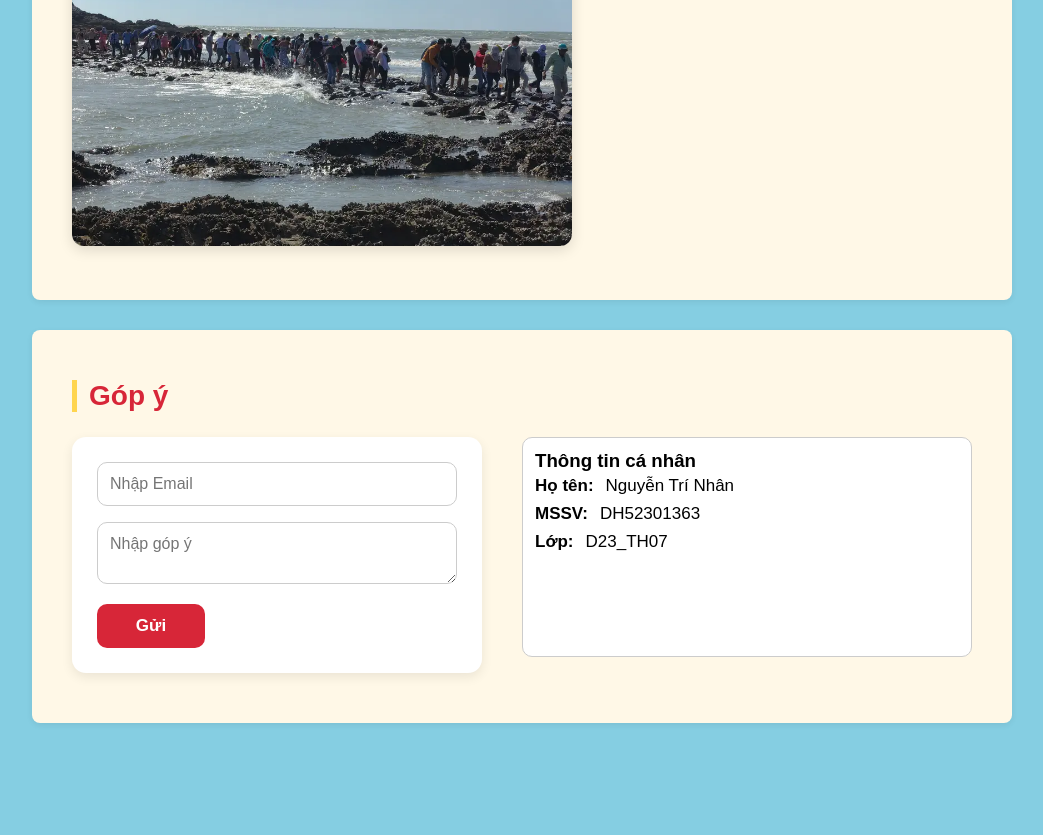
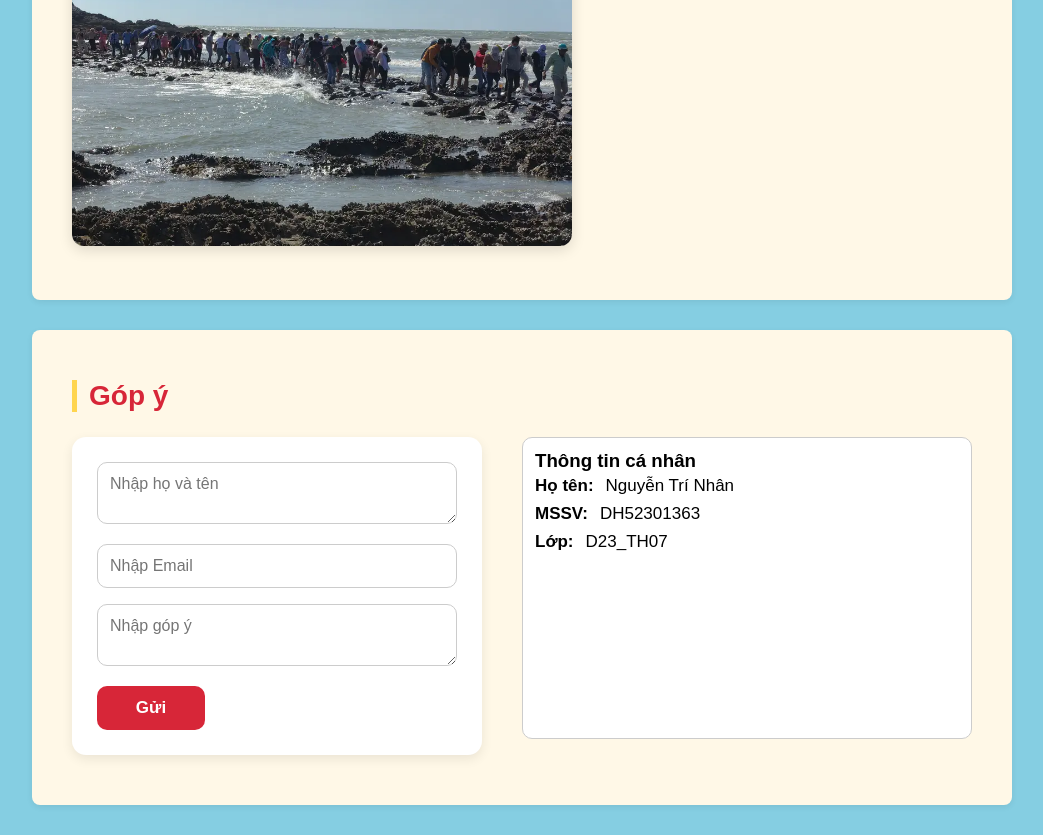
Before and after one commit to Tris3107/NguyenTriNhan, a plain HTML site: page index.html in a window 1280 px wide. Shown: the part 6856-7691 px from the top of the page, without its empty margins (118-1161 px from the left). Before the commit the page ends 7609 px from the top, so only its background shows below. Drawn offline with Linux system fonts and the light colour scheme.

Commit message:
Update index.html

```diff
--- a/index.html
+++ b/index.html
@@ -166,6 +166,7 @@
         <h2 class="h2-title">Góp ý</h2>
             <div class="gopy-block">
                      <form id="contactForm" class="contact-form">
+                         <textarea id="message" required placeholder="Nhập họ và tên"></textarea>
                         <input type="email" id="email" required placeholder="Nhập Email">
                         <textarea id="message" required placeholder="Nhập góp ý"></textarea>
                         <button type="submit" class="submit-btn">Gửi</button>
```
